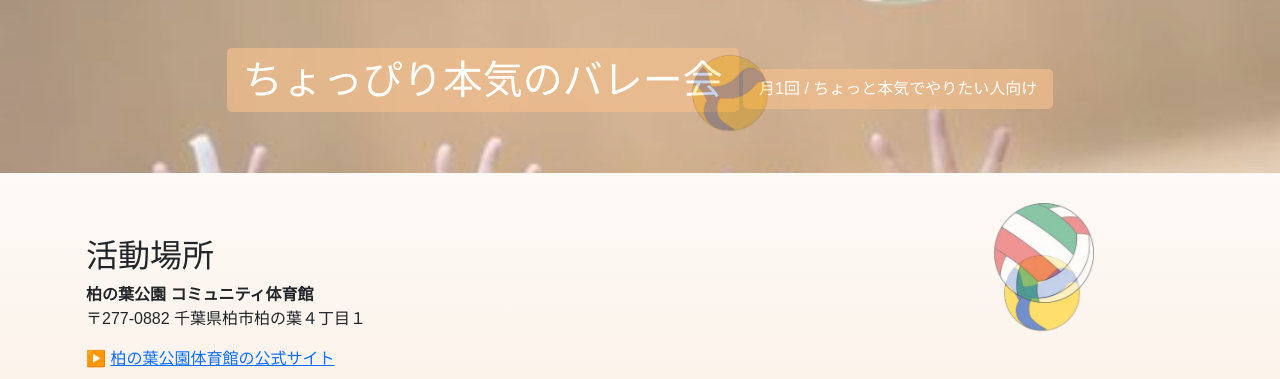
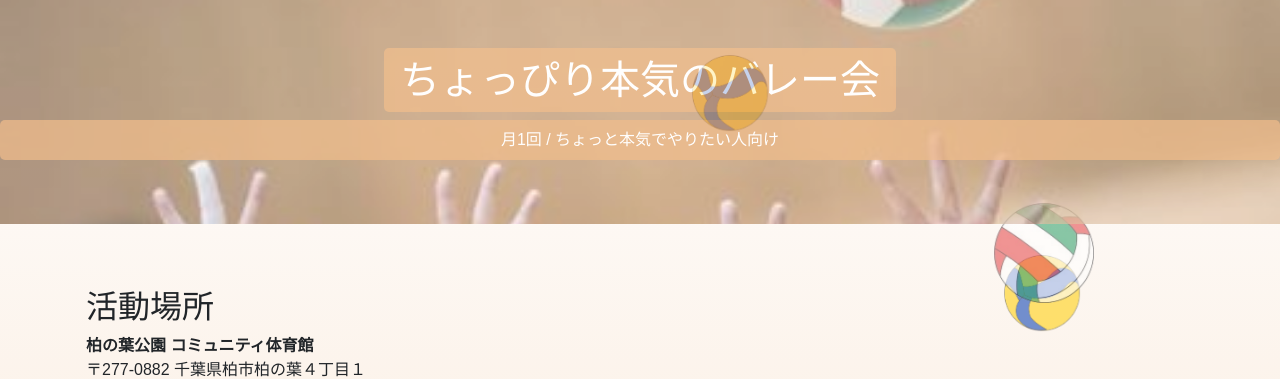
Before and after one commit to nekotami/volleyball_HP, a plain HTML site: page index.html in a window 1280 px wide. Shown: the top 379 px of the page. Drawn offline with nearby package versions, Linux system fonts and the light colour scheme.

Commit message:
p部分が改行されなくなったので処理を追加

```diff
--- a/index.html
+++ b/index.html
@@ -73,6 +73,7 @@
       background-color: rgba(237, 164, 95, 0.7); /* テキストの上に半透明の背景を追加し、見やすくする */
       padding: 0.5rem 1rem;
       display: inline-block; /* テキストのコンテンツ幅に合わせて背景を適用 */
+      display: block; /* ブロック要素として表示し、常に改行させる */
       border-radius: 5px;
       margin-top: 0; /* h1との間の余白を調整 */
     }
```
